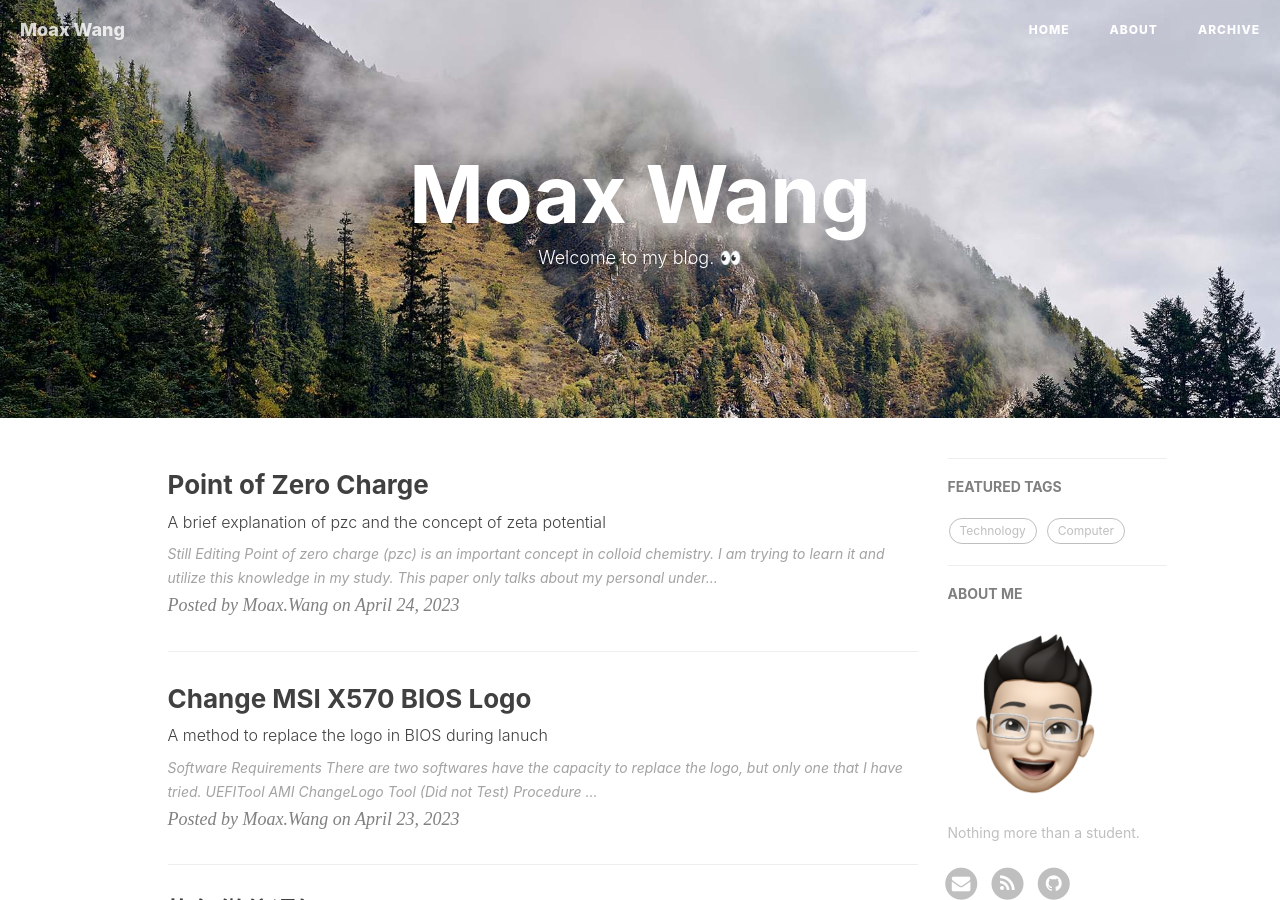
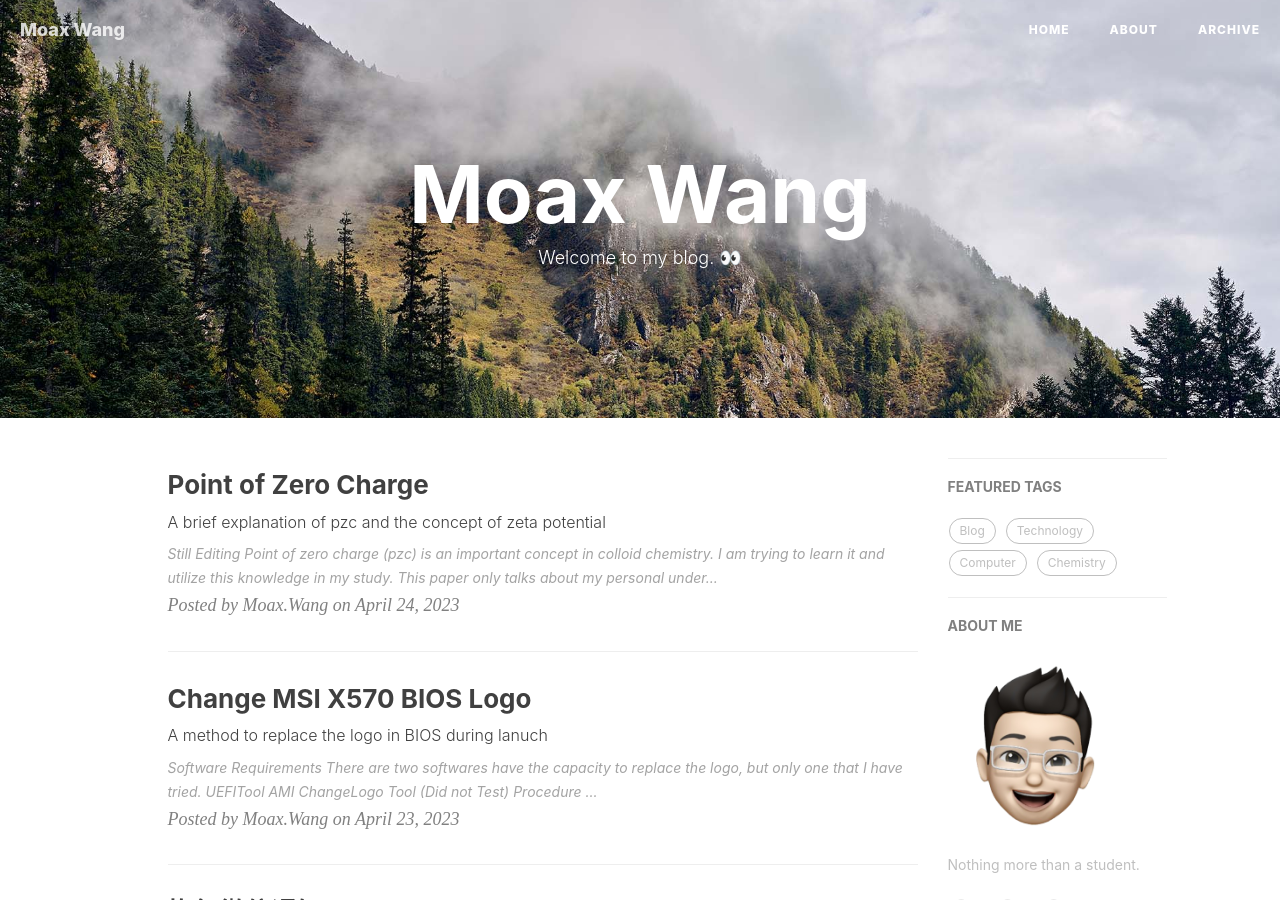
Before and after one commit to WinchellWang/winchellwang.github.io, a Jekyll site: the page built from index.html, in a window 1280 px wide and 900 px high. Built offline with Jekyll 4.4.1, drawn with Linux system fonts in a browser that asks for light colours; nearby versions of some CDN libraries; the list of posts is cut into pages by our own code; comment, search, counter and statistics services are not loaded.

Commit message:
Update _config.yml

```diff
--- a/_config.yml
+++ b/_config.yml
@@ -57,7 +57,7 @@ gitalk:
 
 # Featured Tags
 featured-tags: true                     # 是否使用首页标签
-featured-condition-size: 2              # 相同标签数量大于这个数，才会出现在首页
+featured-condition-size: 1              # 相同标签数量大于这个数，才会出现在首页
 
 # Progressive Web Apps
 chrome-tab-theme-color: "#000000"
```
